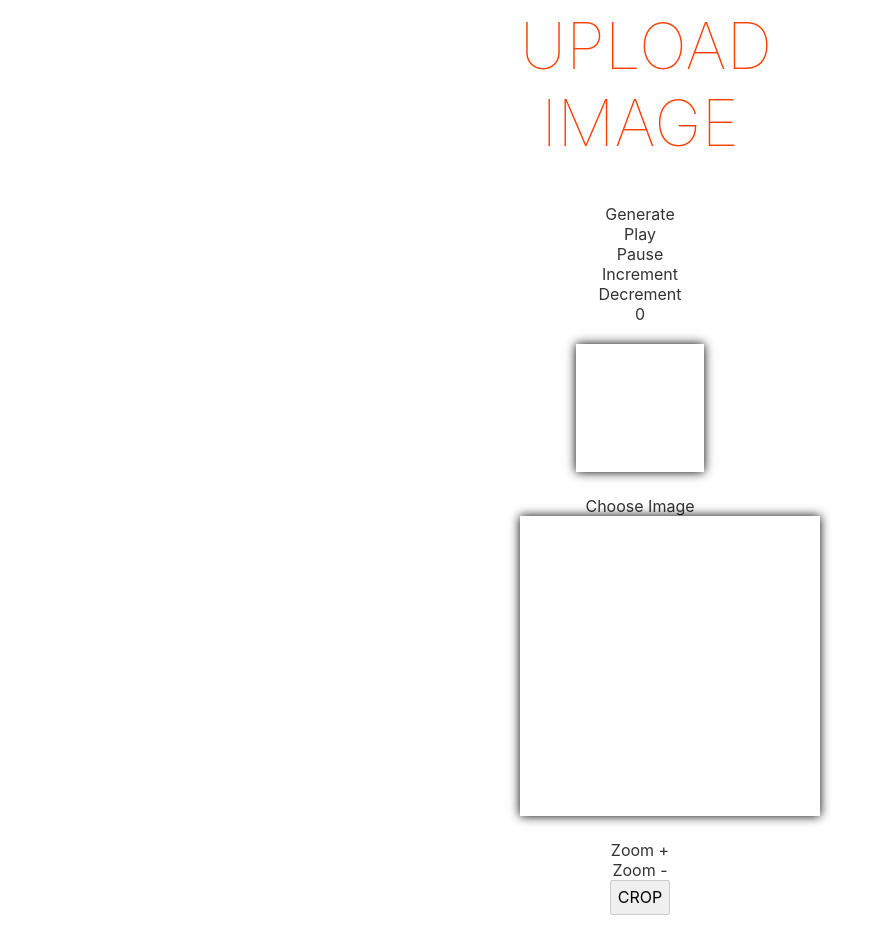
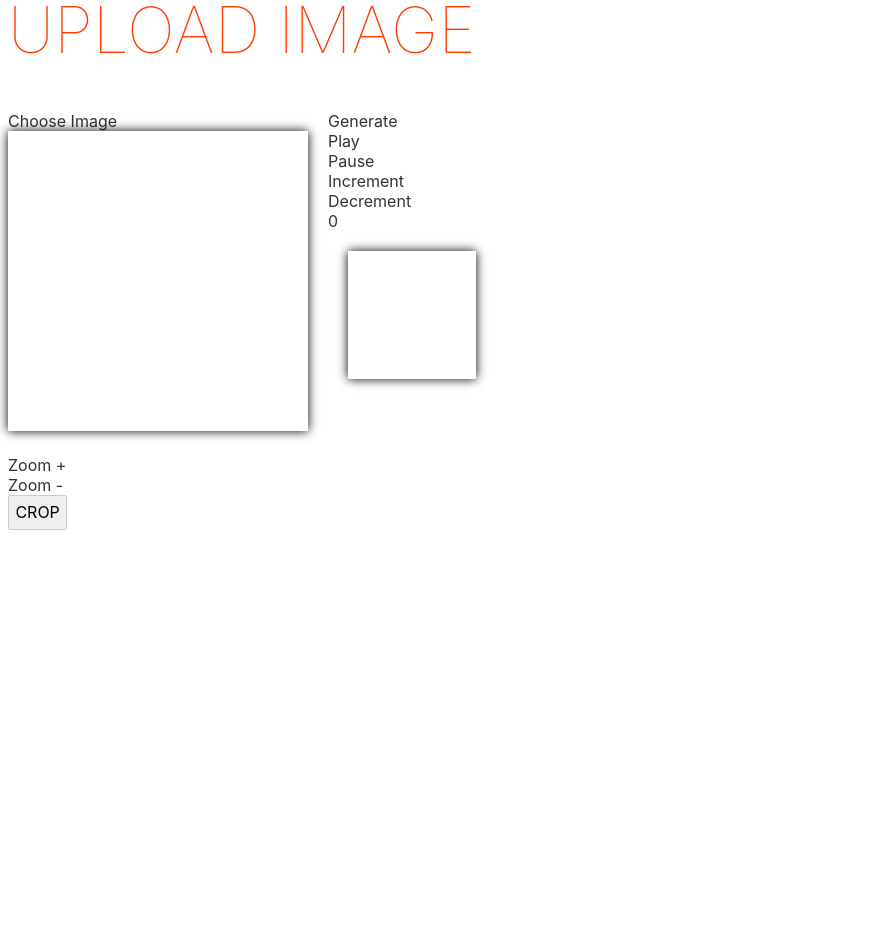
Before and after one commit to kleveland/gif-creator, a Svelte app: page / in a window 1280 px wide. Shown: the part 60-999 px from the top of the page, without its empty margins (0-891 px from the left). After the commit the page ends 800 px from the top, so only its background shows below. Built offline with nearby package versions, Linux system fonts and the light colour scheme.

Commit message:
clean up some code WIP

```diff
--- a/src/App.svelte
+++ b/src/App.svelte
@@ -1,6 +1,6 @@
 <script>
   import ImageImport from "./ImageImport.svelte";
-  import CustomizeCanvas from './CustomizeCanvas.svelte';
+  import CustomizeCanvas from "./CustomizeCanvas.svelte";
 
   let croppedImage;
 </script>
@@ -9,25 +9,21 @@
   <div id="app">
     <h1>Upload Image</h1>
     <div>
-      <div id="container">
-        <CustomizeCanvas croppedImage={croppedImage} />
+      <div class="generate-image-container" id="container">
         <ImageImport
           onCrop={(img) => {
-            console.log("IMAGE", img.src);
             croppedImage = img;
           }}
         />
+        <CustomizeCanvas {croppedImage} />
       </div>
     </div>
   </div>
 </main>
 
 <style>
-  main {
-    text-align: center;
-    padding: 1em;
-    max-width: 240px;
-    margin: 0 auto;
+  .generate-image-container {
+    display: flex;
   }
 
   h1 {
@@ -36,9 +32,4 @@
     font-size: 4em;
     font-weight: 100;
   }
-
-  canvas {
-    box-shadow: 0 0 10px black;
-    margin: 20px;
-  }
 </style>
--- a/src/CustomizeCanvas.svelte
+++ b/src/CustomizeCanvas.svelte
@@ -1,12 +1,12 @@
 <script>
   import { onMount, afterUpdate } from "svelte";
+  import { PartyParrotPositions } from './gifpositions';
   import GIF from "./gif.js";
-
 
   let frameCount = 0;
   export let croppedImage;
   let canvas, ctx;
-  const positionsArr = [];
+  let positionsArr = [];
   let arr;
 
   let canvasOffset,
@@ -19,7 +19,6 @@
     isDragging = false,
     canDrag = true,
     playInterval;
-
 
   const onScroll = (e) => setOffsets();
 
@@ -35,6 +34,7 @@
     console.log(croppedImage);
     if (croppedImage && !arr?.length) {
       extractGif().then((imgArr) => {
+        positionsArr = [...PartyParrotPositions];
         arr = imgArr;
         setFrame(0);
       });
@@ -46,7 +46,6 @@
     offsetX = canvasOffset.left;
     offsetY = canvasOffset.top;
   }
-
 
   function extractGif() {
     const Img = [];
@@ -100,7 +99,7 @@
 
   function playCanvas() {
     playInterval = setInterval(() => {
-          setFrame(frameCount + 1)
+      setFrame(frameCount + 1);
     }, 100);
   }
 
@@ -126,7 +125,7 @@
     canMouseX = parseInt(e.clientX - offsetX);
     canMouseY = parseInt(e.clientY - offsetY);
     // user has left the canvas, so clear the drag flag
-    isDragging=false;
+    isDragging = false;
   }
 
   function handleImageMouseMove(e) {
@@ -154,8 +153,9 @@
       quality: 8,
       transparent: 0x000000,
       width: 128,
-      height: 128
+      height: 128,
     });
+    console.log("POSITIONS ARR", positionsArr);
     const tempCanvas = document.createElement("canvas");
     tempCanvas.width = 128;
     tempCanvas.height = 128;
@@ -181,6 +181,7 @@
   }
 </script>
 
+<div class="custom-canvas-container">
   <div id="generate" on:click={generateGif}>Generate</div>
   <div id="playCanvas" on:click={playCanvas}>Play</div>
   <div id="pauseCanvas" on:click={pauseCanvas}>Pause</div>
@@ -201,6 +202,7 @@
     on:mouseup={handleImageMouseUp}
     on:mouseout={handleImageMouseOut}
   />
+</div>
 
 <style>
   canvas {
--- a/src/ImageImport.svelte
+++ b/src/ImageImport.svelte
@@ -1,6 +1,9 @@
 <script>
   import { cropImageDimensions, getOffset } from "./crop";
-  import { getContext, onMount } from "svelte";
+  import { onMount } from "svelte";
+
+  const ZOOM_INCREASE = 0.3;
+  const ZOOM_DECREASE = 0.1;
 
   let fileinput;
   export let onCrop;
@@ -49,23 +52,11 @@
     document.getElementById("posy").innerHTML = e.offsetY;
   }
 
-  function contrastImage(imgData, contrast){  //input range [-100..100]
-    var d = imgData.data;
-    contrast = (contrast/100) + 1;  //convert to decimal & shift range: [0..2]
-    var intercept = 128 * (1 - contrast);
-    for(var i=0;i<d.length;i+=4){   //r,g,b,a
-        d[i] = d[i]*contrast + intercept;
-        d[i+1] = d[i+1]*contrast + intercept;
-        d[i+2] = d[i+2]*contrast + intercept;
-    }
-    return imgData;
-}
-
   function onScroll(e) {
     e.preventDefault();
     if (checkScrollDirectionIsUp(e))
-      setZoom(zoomLevel + (zoomLevel >= 1 ? 0.5 : 0.2));
-    else setZoom(zoomLevel - (zoomLevel > 1 ? 0.5 : 0.2));
+      setZoom(zoomLevel + (zoomLevel >= 1 ? ZOOM_INCREASE : ZOOM_DECREASE));
+    else setZoom(zoomLevel - (zoomLevel > 1 ? ZOOM_INCREASE : ZOOM_DECREASE));
   }
 
   function checkScrollDirectionIsUp(event) {
@@ -97,11 +88,7 @@
     canMouseX = parseInt(e.clientX - offsetX);
     canMouseY = parseInt(e.clientY - offsetY);
     isDragging = false;
-    if (e.button === 1 && imageObj) {
-      console.log(canvas.toDataURL("image/jpeg"));
-      imageObj.src = canvas.toDataURL("image/jpeg");
-      setImageLoad();
-    }
+    if (e.button === 1 && imageObj) setImageLoad(canvas.toDataURL("image/jpeg"));
   }
 
   function onImageMouseOut(e) {
@@ -163,17 +150,16 @@
         canvas.width = width;
         canvas.height = height;
         tempCanvas.getContext("2d").drawImage(rawImageObj, 0, 0, width, height);
-        const resizedImage = new Image();
-        newWidth = canvas.width;
-        newHeight = canvas.height;
-        imageObj = resizedImage;
-        imageObj.src = tempCanvas.toDataURL("image/jpeg");
-        setImageLoad();
+        setImageLoad(tempCanvas.toDataURL("image/jpeg"), canvas.width, canvas.height, new Image());
       };
     };
   }
 
-  function setImageLoad(width = newWidth, height = newHeight) {
+  function setImageLoad(imageSrc, width = newWidth, height = newHeight, newImageObj) {
+    if (newImageObj) imageObj = newImageObj;
+    imageObj.src = imageSrc;
+    newWidth = width;
+    newHeight = height;
     imageObj.onload = () => {
       console.log("loaded");
       ctx.clearRect(0, 0, canvas.width, canvas.height);
@@ -185,12 +171,8 @@
     if (level < 0.1) zoomLevel = 0.1;
     else if (level > 5) zoomLevel = 5;
     else zoomLevel = level;
-    console.log("set zoom", level);
     const [origWidth, origHeight] = [canvas.width, canvas.height];
-    newWidth = origWidth * level;
-    newHeight = origHeight * level;
-    imageObj.src = canvas.toDataURL("image/jpeg");
-    setImageLoad(newWidth, newHeight);
+    setImageLoad(canvas.toDataURL("image/jpeg"), origWidth * level, origHeight * level);
   }
 
   function cropImage() {
@@ -200,15 +182,11 @@
 
     while (spots[0]) spots[0].parentNode.removeChild(spots[0]);
     //clear canvas
-
-    //var context = canvas.getContext("2d");
-
     ctx.clearRect(0, 0, canvas.width, canvas.height);
     ctx.beginPath();
     ctx.globalCompositeOperation = "destination-over";
     //draw the polygon
 
-    //console.log(points);
     const rect = document.querySelector("#cropCanvas").getBoundingClientRect();
     const offset = {
       top: rect.top + window.scrollY,
@@ -257,6 +235,7 @@
   }
 </script>
 
+<div class="image-import-container">
 <div
   class="chan"
   on:click={() => {
@@ -292,13 +271,13 @@
 </div>
 <div
   id="zoomIncrease"
-  on:click={() => setZoom(zoomLevel + (zoomLevel >= 1 ? 0.5 : 0.2))}
+  on:click={() => setZoom(zoomLevel + (zoomLevel >= 1 ? ZOOM_INCREASE : ZOOM_DECREASE))}
 >
   Zoom +
 </div>
 <div
   id="zoomDecrease"
-  on:click={() => setZoom(zoomLevel - (zoomLevel > 1 ? 0.5 : 0.2))}
+  on:click={() => setZoom(zoomLevel - (zoomLevel > 1 ? ZOOM_INCREASE : ZOOM_DECREASE))}
 >
   Zoom -
 </div>
@@ -310,6 +289,7 @@
     croppedImage = cropImage();
   }}
 />
+</div>
 
 <style>
   canvas {
--- a/src/crop.js
+++ b/src/crop.js
@@ -1,124 +1,3 @@
-/*
- * HTML5 crop image in polygon shape
- * author: netplayer@gmx.com
- * file : crop.js
-   github version
- */
-
-  let canvas,
-  ctx,
-  imageObj;
-
-let condition = 1;
-const points = [];
-
-export function onImageMouseDown(e) {
-  if (e.which == 1) {
-    console.log("adding pointer");
-    const pointer = document.createElement("span");
-    pointer.style = {
-      ...pointer.style,
-      position: "absolute",
-      backgroundColor: "#000000",
-      width: "5px",
-      height: "5px",
-      top: e.pageY,
-      left: e.pageX,
-    };
-    //store the points on mousedown
-    points.push(e.pageX, e.pageY);
-
-    //console.log(points);
-
-    ctx.globalCompositeOperation = "destination-out";
-    let oldposx = document.getElementById("oldposx").innerHTML;
-    let oldposy = document.getElementById("oldposy").innerHTML;
-    let posx = document.getElementById("posx").innerHTML;
-    let posy = document.getElementById("posy").innerHTML;
-    ctx.beginPath();
-    ctx.moveTo(oldposx, oldposy);
-    if (oldposx != "") {
-      ctx.lineTo(posx, posy);
-      ctx.stroke();
-    }
-    document.getElementById("oldposx").innerHTML = e.offsetX;
-    document.getElementById("oldposy").innerHTML = e.offsetY;
-    document.body.append(pointer);
-    document.getElementById("posx").innerHTML = e.offsetX;
-    document.getElementById("posy").innerHTML = e.offsetY;
-  }
-}
-
-export function onImageMouseMove(e) {
-  if (condition == 1) {
-    ctx.beginPath();
-
-    document.getElementById("posx").innerHTML = e.offsetX;
-    document.getElementById("posy").innerHTML = e.offsetY;
-  }
-}
-
-export function cropImage(canvas, ctx, imageObj, cb) {
-  let spots = document.getElementsByClassName("spot");
-
-  while (spots[0]) spots[0].parentNode.removeChild(spots[0]);
-  //clear canvas
-
-  //var context = canvas.getContext("2d");
-
-  ctx.clearRect(0, 0, 300, 300);
-  ctx.beginPath();
-  ctx.width = 300;
-  ctx.height = 300;
-  ctx.globalCompositeOperation = "destination-over";
-  //draw the polygon
-
-  //console.log(points);
-  const rect = document.querySelector("#cropCanvas").getBoundingClientRect();
-  const offset = {
-    top: rect.top + window.scrollY,
-    left: rect.left + window.scrollX,
-  };
-  //console.log(offset.left,offset.top);
-
-  let leftMost = Number.MAX_SAFE_INTEGER; // higher then bounds of canvas
-  let topMost = Number.MAX_SAFE_INTEGER; // higher then bounds of canvas
-  let rightMost = 0;
-  let bottomMost = 0;
-  for (let i = 0; i < points.length; i += 2) {
-    console.log(points[i]);
-    let x = parseInt(points[i]);
-    let y = parseInt(points[i + 1]);
-
-    if (x < leftMost) leftMost = x;
-    if (y < topMost) topMost = y;
-    if (x > rightMost) rightMost = x;
-    if (y > bottomMost) bottomMost = y;
-
-    if (i == 0) ctx.moveTo(x - offset.left, y - offset.top);
-    else ctx.lineTo(x - offset.left, y - offset.top);
-    //console.log(points[i],points[i+1])
-  }
-  console.log(imageObj);
-  let pattern = ctx.createPattern(imageObj, "repeat");
-  ctx.fillStyle = pattern;
-  ctx.fill();
-
-  var dataurl = canvas.toDataURL("image/png");
-
-  console.log(dataurl);
-  console.log(leftMost, topMost, rightMost, bottomMost);
-  const canvasCoords = getOffset(canvas);
-  cropImageDimensions(
-    dataurl,
-    leftMost - canvasCoords.left,
-    topMost - canvasCoords.top,
-    rightMost - leftMost,
-    bottomMost - topMost,
-    cb
-  );
-}
-
 function contrastImage(imgData, contrast){  //input range [-100..100]
   var d = imgData.data;
   contrast = (contrast/100) + 1;  //convert to decimal & shift range: [0..2]
@@ -155,30 +34,3 @@ export function getOffset(el) {
     top: rect.top + window.scrollY,
   };
 }
-
-
-export function onFileSelected(e) {
-  let image = e.target.files[0];
-  let reader = new FileReader();
-  reader.readAsDataURL(image);
-  reader.onload = (e) => {
-    const rawImageObj = new Image();
-    const tempCanvas = document.createElement("canvas");
-    rawImageObj.src = e.target.result;
-    rawImageObj.onload = () => {
-      // Handle resizing image as needed on canvas
-      const whRatio = rawImageObj.width / rawImageObj.width;
-      const width = 300;
-      const height = whRatio * width;
-      tempCanvas.width = width;
-      tempCanvas.height = height;
-      tempCanvas.getContext("2d").drawImage(rawImageObj, 0, 0, width, height);
-      const resizedImage = new Image();
-      imageObj = resizedImage;
-      resizedImage.src = tempCanvas.toDataURL("image/jpeg");
-      resizedImage.onload = () => {
-        ctx.drawImage(resizedImage, 0, 0);
-      };
-    };
-  };
-};
--- /dev/null
+++ b/src/gifpositions.js
@@ -0,0 +1,12 @@
+export let PartyParrotPositions = [
+  { x: 36.5, y: 10.5 },
+  { x: 26.5, y: 5.5 },
+  { x: 9.5, y: 10.5 },
+  { x: 2.5, y: 15.5 },
+  { x: -4.5, y: 20.5 },
+  { x: 4.5, y: 16.5 },
+  { x: 16.5, y: 20.5 },
+  { x: 28.5, y: 22.5 },
+  { x: 36.5, y: 17.5 },
+  { x: 42.5, y: 15.5 },
+];
```
Lines whose indentation alone changed are shown as unchanged.
